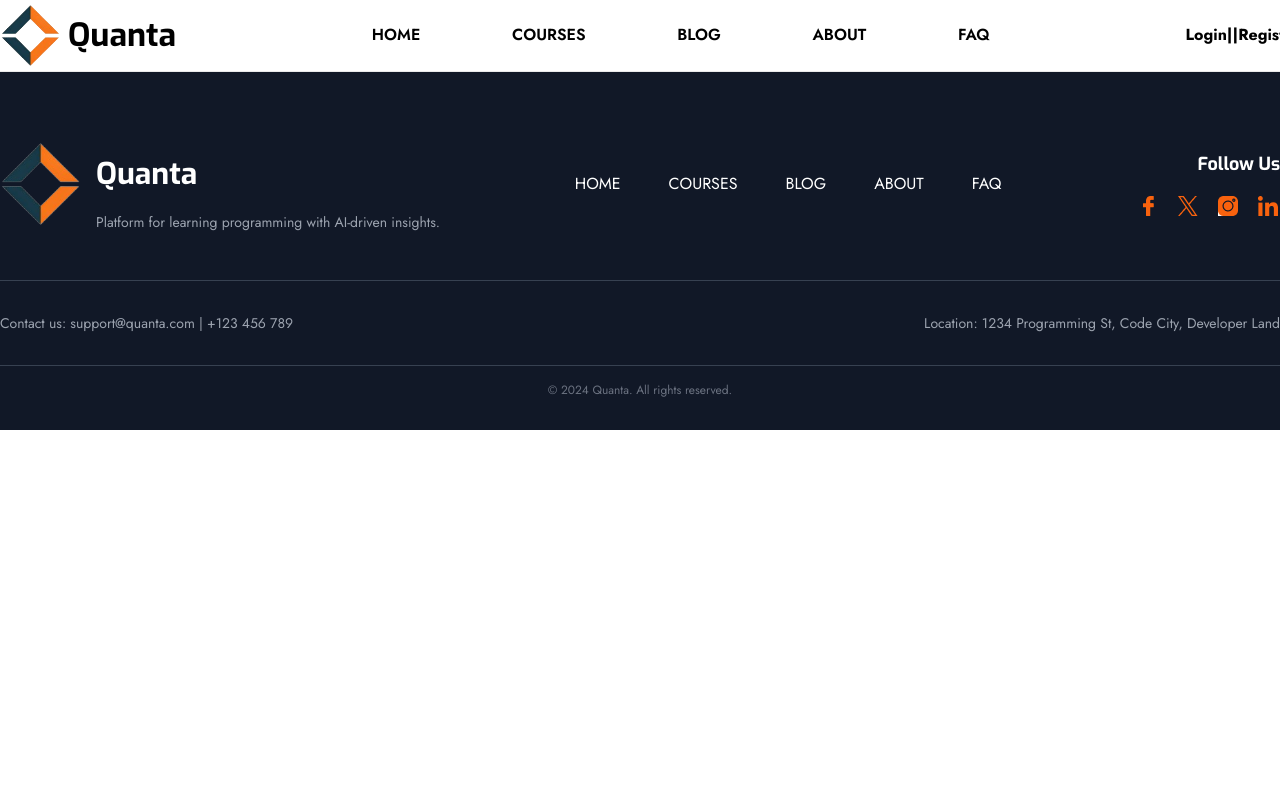
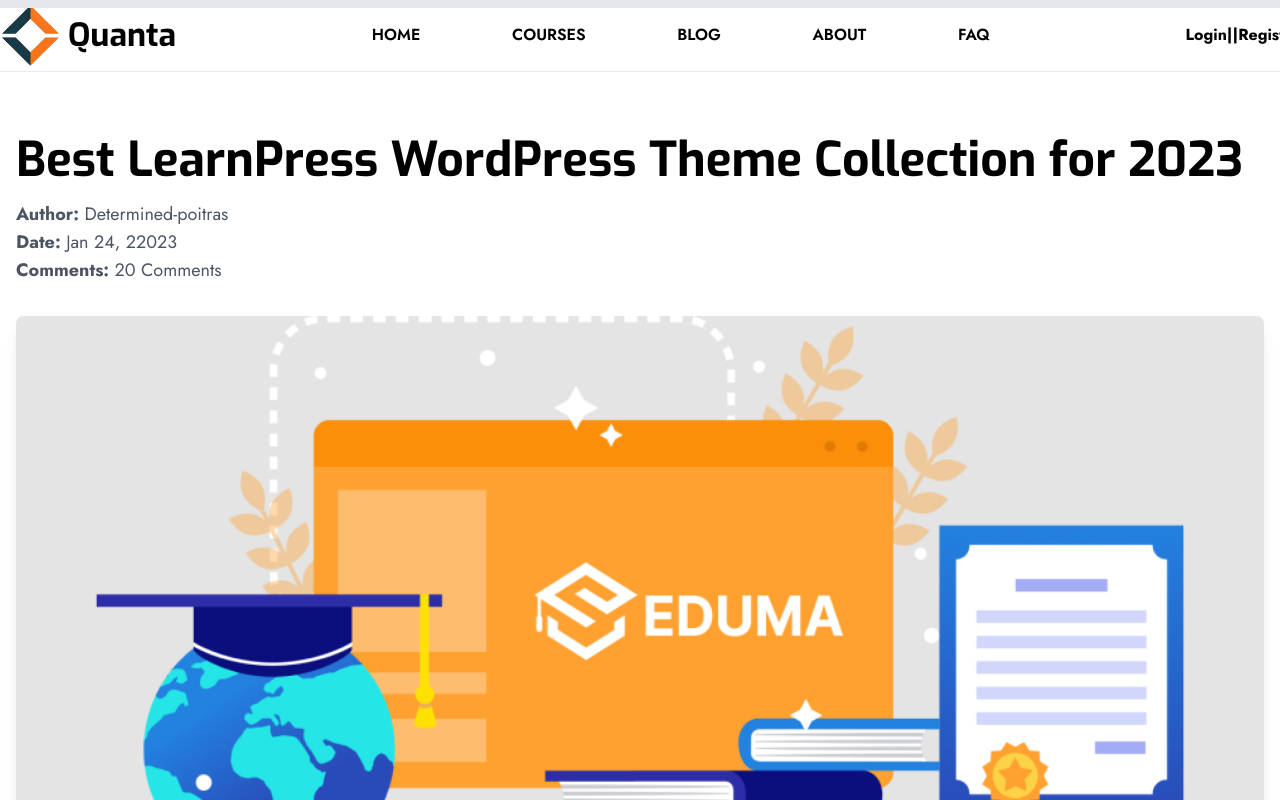
Before and after one commit to Jasulan273/Quanta, a React (Create React App) app: page /BlogPage in a window 1280 px wide. Shown: the top 800 px of the page. Built offline with nearby package versions, Linux system fonts and the light colour scheme.

Commit message:
Added blog page

```diff
--- a/src/App.js
+++ b/src/App.js
@@ -12,6 +12,7 @@
 import CoursePage from "./Pages/CoursePages/CoursePage";
 import LessonPage from "./Pages/CoursePages/LessonPage";
 import Loader from "./Components/Loader";
+import BlogPage from "./Pages/Blog/BlogPage";
 
 function App() {
   const [loading, setLoading] = useState(false);
@@ -39,6 +40,7 @@
         <Route path="/Registration" element={<Registration />} />
         <Route path="/CoursePages" element={<CoursePage />} />
         <Route path="/Lesson" element={<LessonPage />} />
+        <Route path="/BlogPage" element={<BlogPage />} />
         <Route path="/" element={<Navigate to="/Home" replace />} />
       </Routes>
       <Footer />
--- a/src/Components/Footer/Footer.jsx
+++ b/src/Components/Footer/Footer.jsx
@@ -80,8 +80,8 @@
 
       <div className="container mx-auto mt-12 border-t border-gray-700 pt-8">
         <div className="flex flex-col md:flex-row justify-between text-sm text-gray-400">
-          <p>Contact us: support@quanta.com | +123 456 789</p>
-          <p>Location: 1234 Programming St, Code City, Developer Land</p>
+          <p>Contact us: support@quanta.com | +7 747 777 77 77</p>
+          <p>Location: Astana EXPO C1</p>
         </div>
       </div>
 
--- a/src/Components/ScrollProgress.jsx
+++ b/src/Components/ScrollProgress.jsx
@@ -23,7 +23,7 @@
   }, []);
 
   return (
-    <div className="fixed top-0 left-0 w-full h-2 bg-gray-200">
+    <div className="fixed top-0 left-0 w-full h-2 bg-gray-200 z-999">
       <div
         style={{ width: `${scrollPercentage}%` }}
         className="h-full bg-orange-500 transition-width duration-200 ease-in-out"
--- a/src/Pages/Blog/Blog.jsx
+++ b/src/Pages/Blog/Blog.jsx
@@ -1,5 +1,6 @@
 import React, { useState } from 'react';
 import BlogImage from '../../Materials/Images/banner.png';
+import { NavLink } from 'react-router-dom';
 
 const Blog = () => {
   const [searchTerm, setSearchTerm] = useState('');
@@ -111,7 +112,9 @@
                       <p>{post.reads} Reads | {post.comments} Comments | {post.likes} Likes</p>
                     </div>
                   </div>
-                  <a href="/" className="text-orange-500 font-semibold hover:underline mt-4 transition-colors duration-300">Read</a>
+                  <NavLink to="/BlogPage" className="text-orange-500 hover:underline">
+                <button className="text-orange-500 font-semibold hover:underline mt-4 transition-colors duration-300">Read</button>
+          </NavLink>
                 </div>
               </div>
             </div>
--- /dev/null
+++ b/src/Pages/Blog/BlogPage.jsx
@@ -0,0 +1,39 @@
+import React from 'react';
+import ScrollProgress from '../../Components/ScrollProgress';
+import BlogImage from '../../Materials/Images/BlogImage.png'
+
+const BlogPage = () => {
+  return (
+    <div>
+    <ScrollProgress />
+    <div className="container mx-auto my-16 px-4">
+      <div className="mb-8">
+        <h1 className="text-5xl font-bold mb-4">Best LearnPress WordPress Theme Collection for 2023</h1>
+        <div className="text-gray-600 text-lg">
+          <p><strong>Author:</strong> Determined-poitras</p>
+          <p><strong>Date:</strong> Jan 24, 22023</p>
+          <p><strong>Comments:</strong> 20 Comments</p>
+        </div>
+      </div>
+
+      <div className="relative mb-12">
+        <img src={BlogImage} alt="Visual representation of the programming lesson" className="w-full h-[600px] object-cover rounded-lg shadow-lg" />
+      </div>
+
+      <div>
+        <p>Lorem ipsum dolor sit amet, consectetur adipiscing elit. Cras facilisis faucibus odio arcu duis dui, adipiscing facilisis. Urna, donec turpis egestas volutpat. Quisque nec non amet quis. Varius tellus justo odio parturient mauris curabitur lorem in. Pulvinar sit ultrices mi ut eleifend luctus ut. Id sed faucibus bibendum augue id cras purus. At eget euismod cursus non. Molestie dignissim sed volutpat feugiat vel enim eu turpis imperdiet.
+
+Lorem ipsum dolor sit amet, consectetur adipiscing elit. Cras facilisis faucibus odio arcu duis dui, adipiscing facilisis. Urna, donec turpis egestas volutpat. Quisque nec non amet quis. Varius tellus justo odio parturient mauris curabitur lorem in. Pulvinar sit ultrices mi ut eleifend luctus ut. Id sed faucibus bibendum augue id cras purus.</p>
+      </div>
+
+
+
+      </div>
+
+
+
+  </div>
+  )
+}
+
+export default BlogPage
```
Also changed, not shown: src/Materials/Images/BlogImage.png (added).
